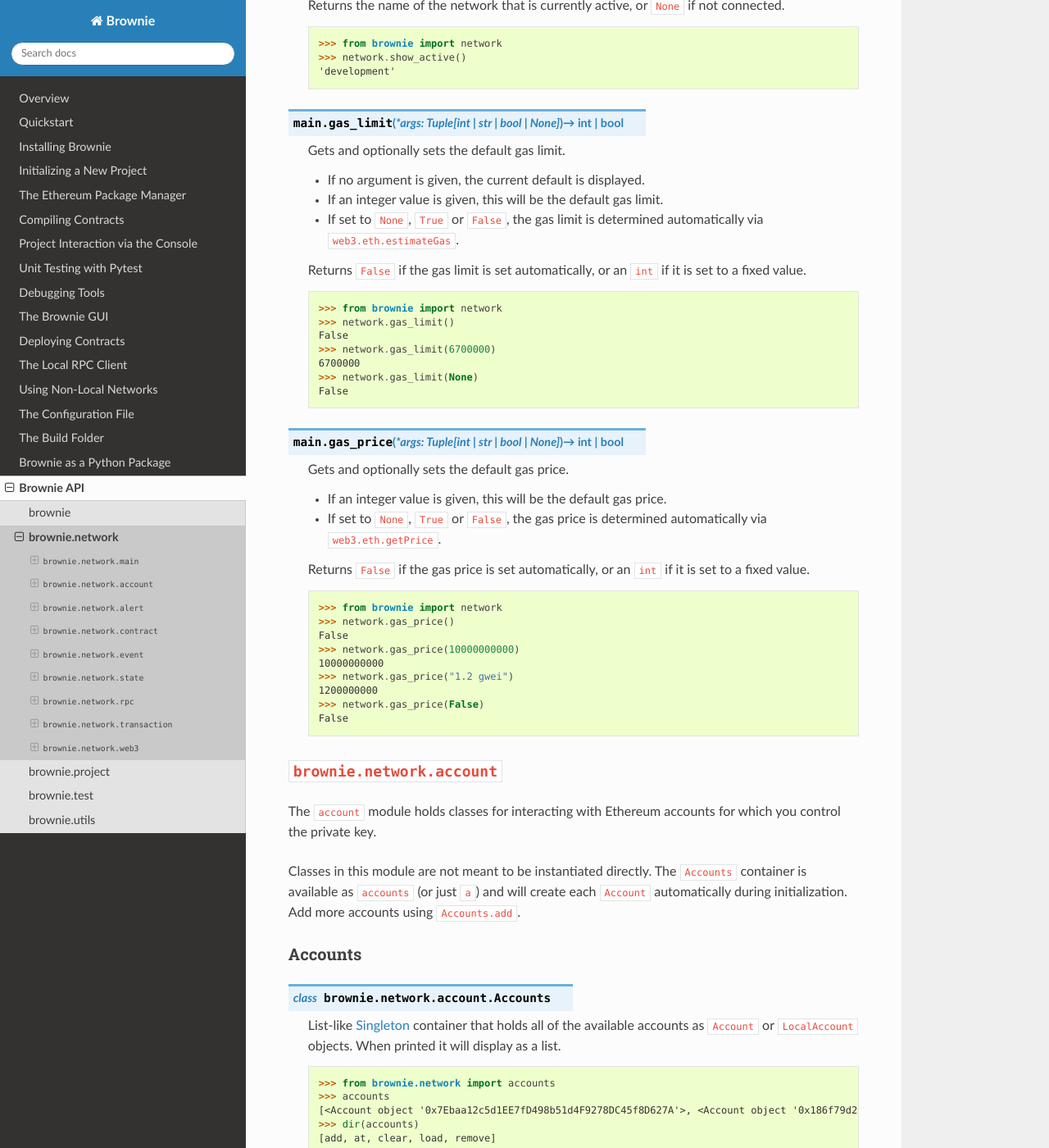
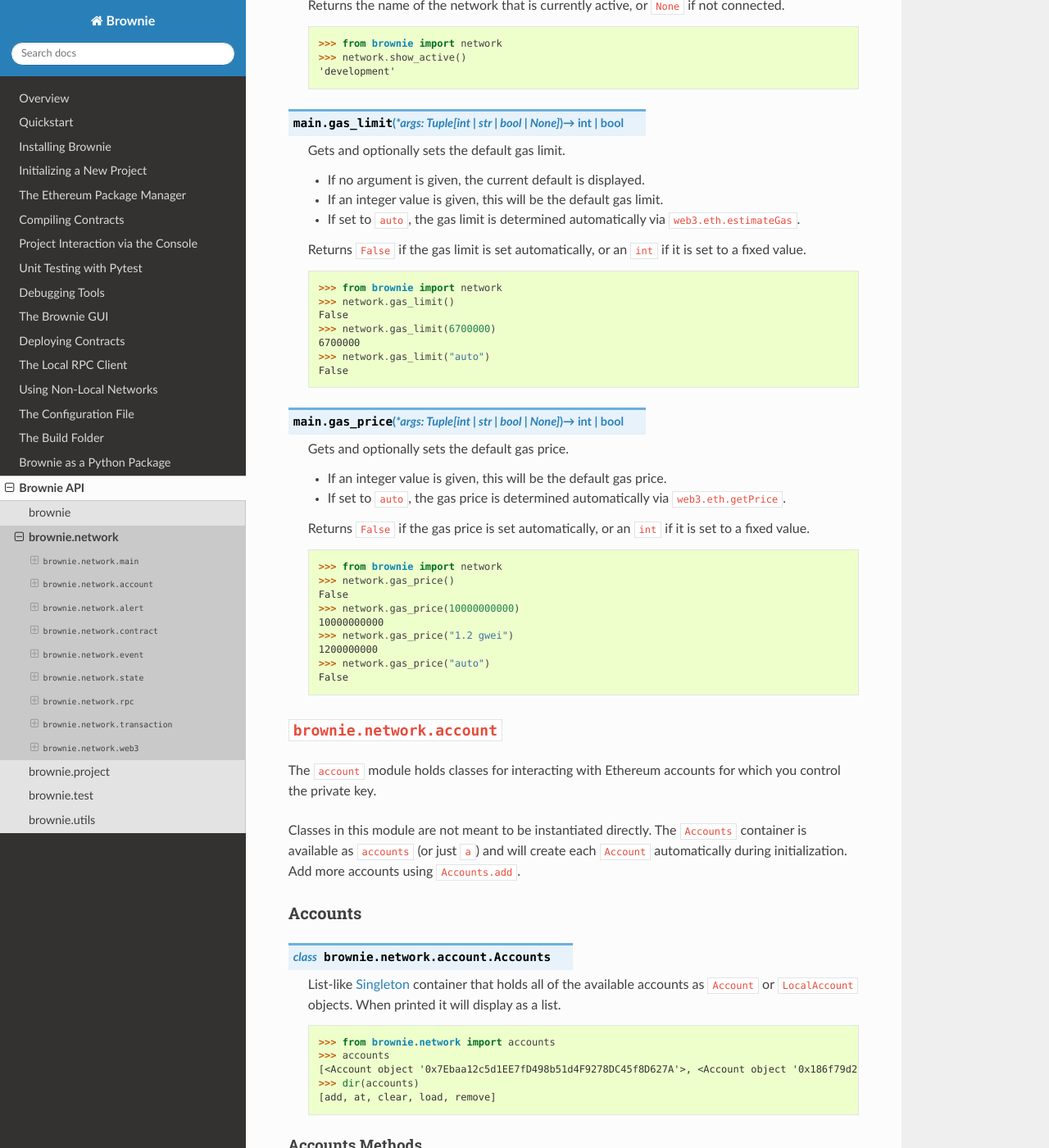
Before and after one commit to eth-brownie/brownie, a Sphinx documentation site: the page built from docs/api-network.rst, in a window 1280 px wide and 1400 px high, scrolled down 1157 px. Shown: the whole window at 82% size. Built offline with Sphinx 7.4.7 and the Read the Docs theme 2.0.0, drawn with Linux system fonts in a browser that asks for light colours.

Commit message:
update docs based on changes to gas_price and gas_limit

```diff
--- a/docs/api-network.rst
+++ b/docs/api-network.rst
@@ -62,7 +62,7 @@
 
     * If no argument is given, the current default is displayed.
     * If an integer value is given, this will be the default gas limit.
-    * If set to ``None``, ``True`` or ``False``, the gas limit is determined automatically via ``web3.eth.estimateGas``.
+    * If set to ``auto``, the gas limit is determined automatically via ``web3.eth.estimateGas``.
 
     Returns ``False`` if the gas limit is set automatically, or an ``int`` if it is set to a fixed value.
 
@@ -73,7 +73,7 @@
         False
         >>> network.gas_limit(6700000)
         6700000
-        >>> network.gas_limit(None)
+        >>> network.gas_limit("auto")
         False
 
 .. py:method:: main.gas_price(*args: Tuple[Union[int, str, bool, None]]) -> Union[int, bool]
@@ -81,7 +81,7 @@
     Gets and optionally sets the default gas price.
 
     * If an integer value is given, this will be the default gas price.
-    * If set to ``None``, ``True`` or ``False``, the gas price is determined automatically via ``web3.eth.getPrice``.
+    * If set to ``auto``, the gas price is determined automatically via ``web3.eth.getPrice``.
 
     Returns ``False`` if the gas price is set automatically, or an ``int`` if it is set to a fixed value.
 
@@ -94,7 +94,7 @@
         10000000000
         >>> network.gas_price("1.2 gwei")
         1200000000
-        >>> network.gas_price(False)
+        >>> network.gas_price("auto")
         False
 
 ``brownie.network.account``
--- a/docs/config.rst
+++ b/docs/config.rst
@@ -33,8 +33,8 @@
 
         Default settings for every network. The following properties can be set:
 
-        * ``gas_price``: The default gas price for all transactions. If left as ``false`` the gas price will be determined using ``web3.eth.gasPrice``.
-        * ``gas_limit``: The default gas limit for all transactions. If left as ``false`` the gas limit will be determined using ``web3.eth.estimateGas``.
+        * ``gas_price``: The default gas price for all transactions. If set to ``auto`` the gas price will be determined using ``web3.eth.gasPrice``.
+        * ``gas_limit``: The default gas limit for all transactions. If set to ``auto`` the gas limit will be determined using ``web3.eth.estimateGas``.
         * ``persist``: If ``True``, Brownie will remember information about deployed contracts in between sessions. This is enabled by default for all non-local networks.
         * ``reverting_tx_gas_limit``: The gas limit to use when a transaction would revert. If set to ``false``, transactions that would revert will instead raise a ``VirtualMachineError``.
 
```
